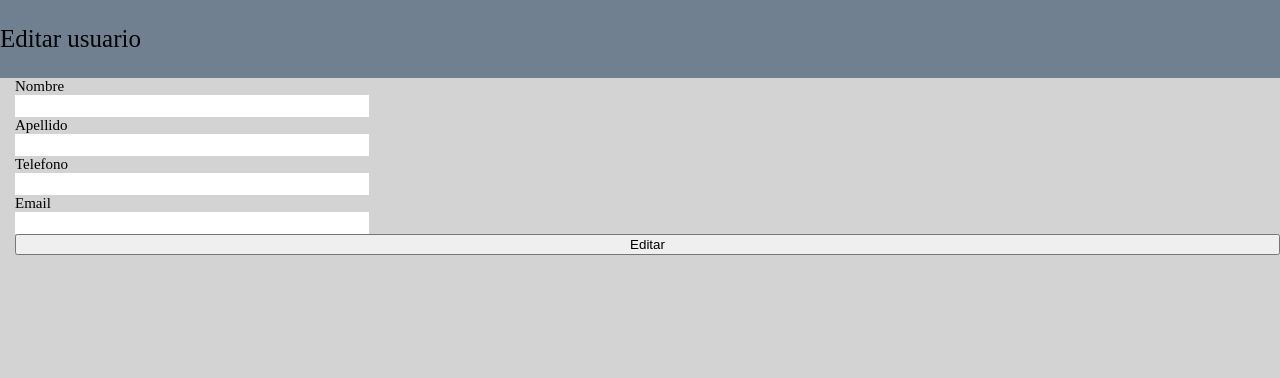
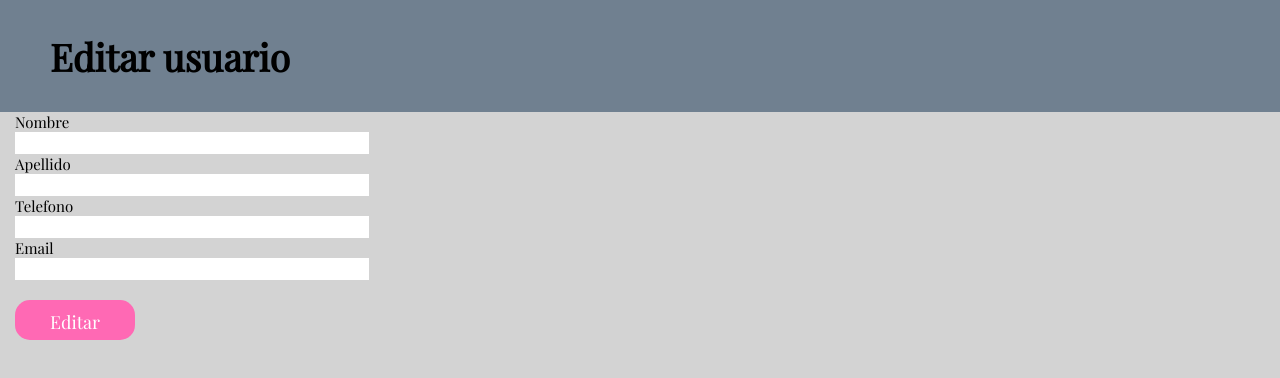
Before and after one commit to MariaEva91/CRUD-App, a plain HTML site: page servidor/public/html/editar.html in a window 1280 px wide. Drawn offline with nearby package versions, Linux system fonts and the light colour scheme; no server answers.

Commit message:
changes in styles

```diff
--- a/servidor/datos.json
+++ b/servidor/datos.json
@@ -1 +1 @@
-[{"nombre":"Graceee","apellido":"pizzorno","telefono":"1234567890","email":"pepe@gmail.com","id":29},{"nombre":"Pablito","apellido":"alvarez","telefono":"1234567890","email":"pepe@gmail.com","id":30},{"nombre":"maria","apellido":"pizzorno","telefono":"1234567890","email":"juanete@gmail.com","id":31},{"nombre":"maria","apellido":"alvarez","telefono":"647466","email":"dany@gmail.com","id":32}]
+[{"nombre":"maria","apellido":"pizzorno","telefono":"1234567890","email":"hola@hola.com","id":47},{"nombre":"maria","apellido":"pizzorno","telefono":"1234567890","email":"juanete@gmail.com","id":48},{"nombre":"Ada daa","apellido":"pizzorno","telefono":"1234567890","email":"juanete@gmail.com","id":49},{"nombre":"Graceee","apellido":"pizzorno","telefono":"44444","email":"moni@gmail.com","id":50},{"nombre":"maria","apellido":"alvarez","telefono":"1234567890","email":"pepe@gmail.com","id":51},{"nombre":"Juan manuel","apellido":"Cucci","telefono":"647466","email":"abuelo@gmail.com","id":52}]
--- a/servidor/public/css/style.scss
+++ b/servidor/public/css/style.scss
@@ -2,7 +2,6 @@
 .body{
     margin: 0;
     background-color: #D3D3D3;
-    font-family: 'Playfair Display', serif;
     font-size: 25px;
 }
 .hide{
@@ -64,8 +63,6 @@
         text-decoration: none;
         color:white;
     }
-
-
 }
 
 #agregar{
@@ -103,13 +100,6 @@
 
 //add & edit  user
 
-.add-body{
-    margin: 0;
-    background-color: #D3D3D3;
-    font-family: 'Playfair Display', serif;
-    font-size: 25px;
-
-}
 .form{
     display: flex;
     flex-direction: column;
@@ -127,7 +117,7 @@
         color: red;
     }
 }
-#agregarusuario {
+#crearUsuario {
     @include buttons();
     padding: 10px;
     width: 120px;
@@ -135,7 +125,7 @@
     font-size: 18px;
     margin-top: 20px;
 }
-#agregarUsuario:hover{
+#crearUsuario:hover{
     background-color: #ff99bb;
 }
 
@@ -156,3 +146,14 @@
     border: solid;
 
 }
+#editUsuario {
+    @include buttons();
+    padding: 10px;
+    width: 120px;
+    height: 40px;
+    font-size: 18px;
+    margin-top: 20px;
+}
+#editUsuario:hover{
+    background-color: #ff99bb;
+}
--- a/servidor/public/html/editar.html
+++ b/servidor/public/html/editar.html
@@ -5,11 +5,12 @@
     <meta name="viewport" content="width=device-width, initial-scale=1.0">
     <meta http-equiv="X-UA-Compatible" content="ie=edge">
     <link rel="stylesheet" href="/css/style.css">
+    <link href="https://fonts.googleapis.com/css?family=Playfair+Display" rel="stylesheet">
     <title>Document</title>
 </head>
-<body class="add-body">
+<body class="body">
     <nav class="nav">
-    <p>Editar usuario</p>
+    <h1 class="title">Editar usuario</h1>
     </nav>
     <form class="form">
     <label for="">Nombre</label>
@@ -24,7 +25,7 @@
      <label for="">Email</label>
      <input id="editarEmail" type="text">
      <p class="hide errorEmail">*El email ingresado no es valido</p>
-     <button type="button" id="editarUsuario">Editar</button>
+     <button type="button" id="editUsuario">Editar</button>
      </form>
 
 
--- a/servidor/public/js/editar.js
+++ b/servidor/public/js/editar.js
@@ -11,7 +11,7 @@ $.ajax('http://localhost:3000/api/users/'+ myParam).done(function(data){
 
 })
 
-$('#editarUsuario').on('click',function(){
+$('#editUsuario').on('click',function(){
 
   /* var validar = true;
 
```
Also changed, not shown: servidor/public/html/add.html (+3 -3 lines), servidor/public/css/style.css, 1 other file.
